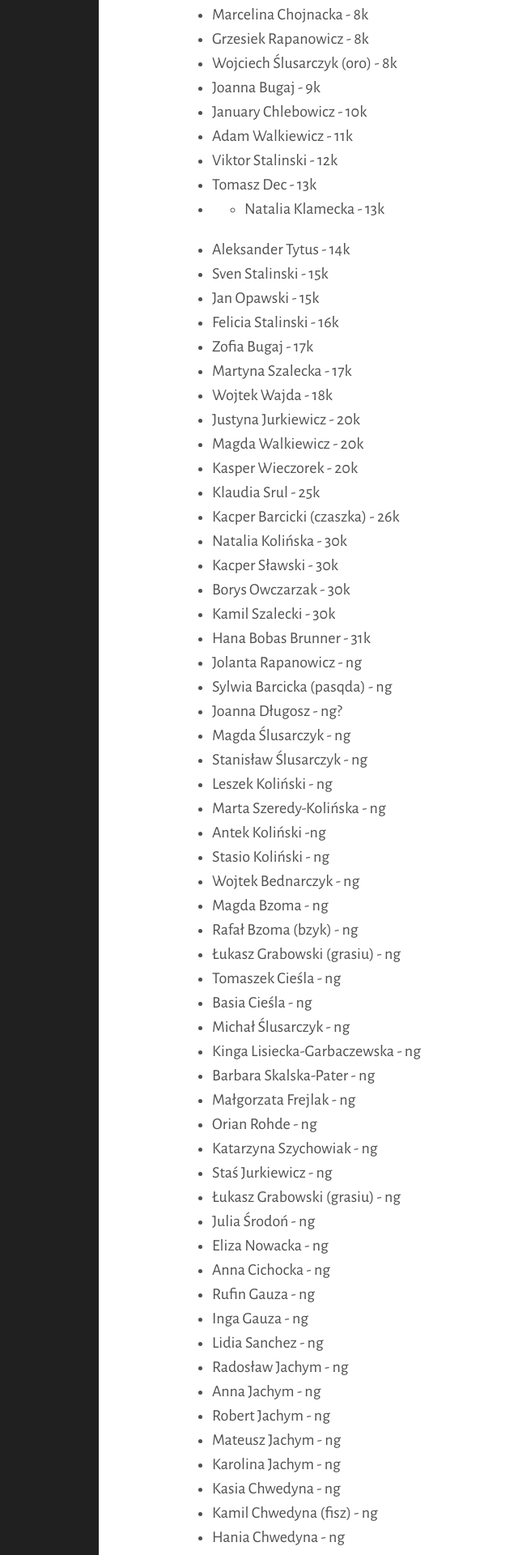
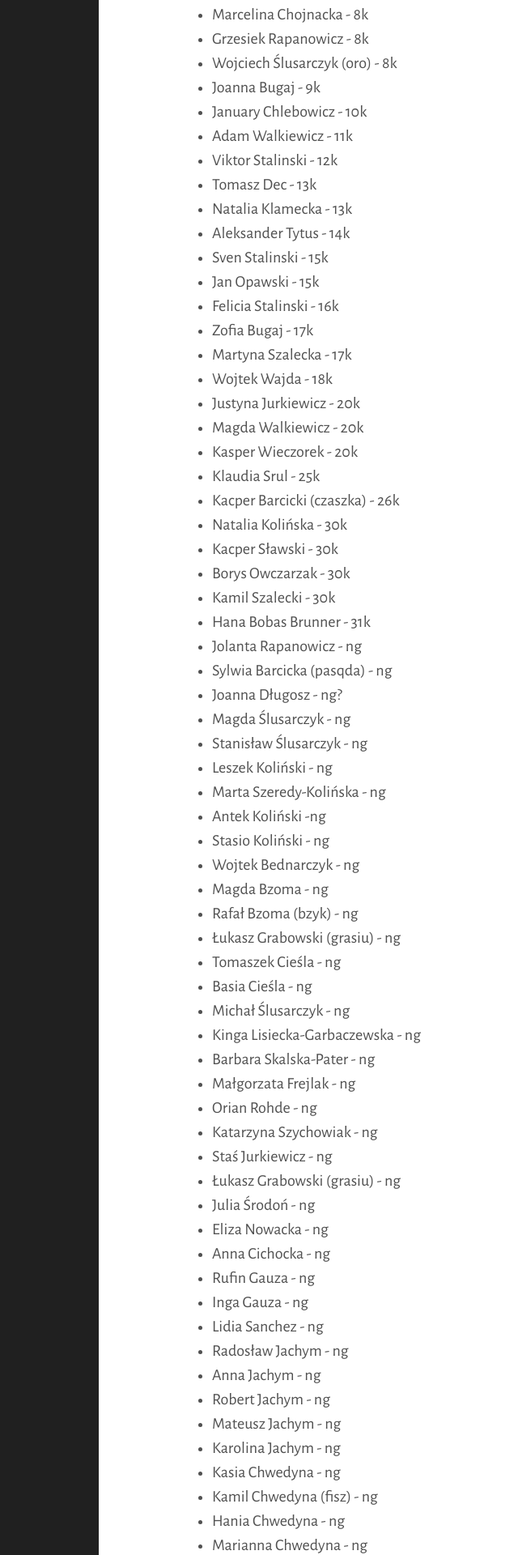
Before and after one commit to tasuki/lsg, a Jekyll site: the page built from zarejestrowani.md, in a window 1280 px wide. Shown: the part 1327-3247 px from the top of the page at 81% size, without its empty margins (238-878 px from the left). Built offline with Jekyll 4.4.1, drawn with Linux system fonts in a browser that asks for light colours; nearby versions of some CDN libraries.

```diff
--- a/zarejestrowani.md
+++ b/zarejestrowani.md
@@ -54,7 +54,7 @@ Zarejestrowani uczestnicy (mniej więcej wg siły):
 - Adam Walkiewicz - 11k
 - Viktor Stalinski - 12k
 - Tomasz Dec - 13k
-- - Natalia Klamecka - 13k
+- Natalia Klamecka - 13k
 - Aleksander Tytus - 14k
 - Sven Stalinski - 15k
 - Jan Opawski - 15k
```
